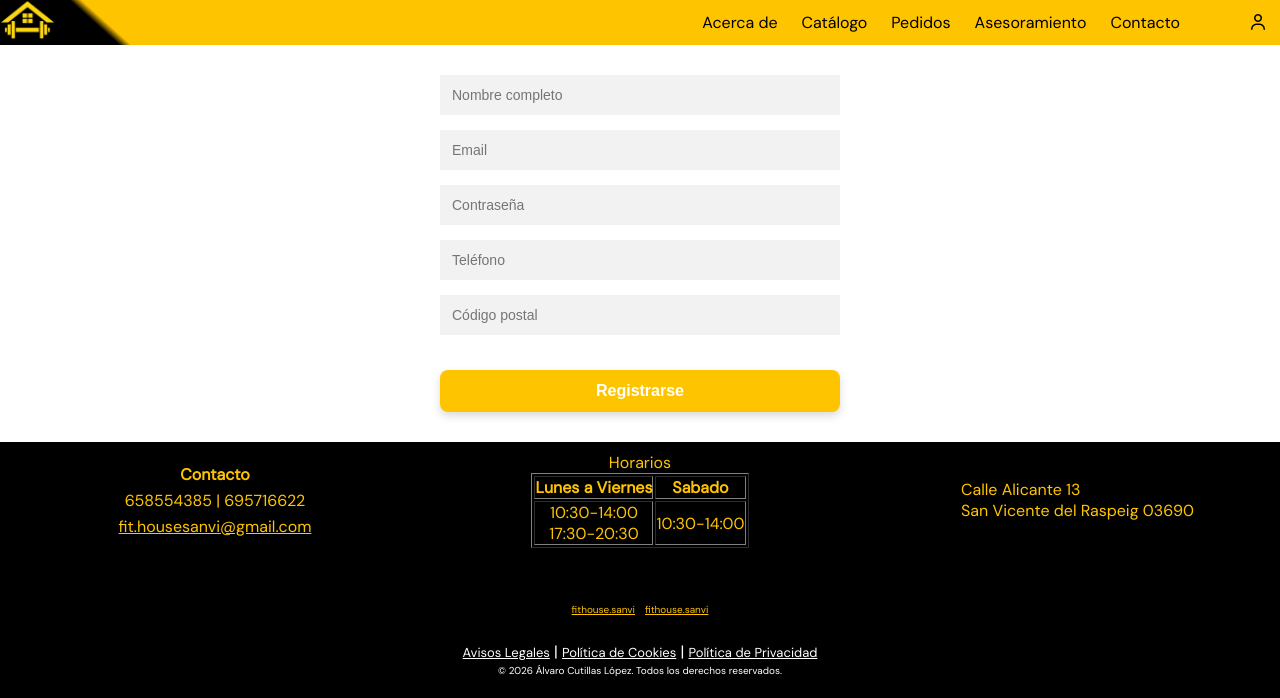
After one commit to alcutillas/Fithouse, a PHP site: page /registrar.php in a window 1280 px wide. The commit adds this page. Shown: the top 698 px of the page. Run offline with PHP 8.4, Linux system fonts and the light colour scheme; a stand-in replaces the project's code that opens the database connection; some web fonts are replaced.

Commit message:
faltaban

```diff
--- /dev/null
+++ b/registrar.php
@@ -0,0 +1,21 @@
+<?php
+$css = "registro";
+require_once("templates/header.php");
+?>
+<main>
+    <div class="form">
+      <form method="post" action="registro.php">
+        <input type="email" placeholder="Nombre completo" name="nombre" required>
+        <input type="email" placeholder="Email" name="email" required>
+        <input type="password" name="password" placeholder="Contraseña" required>
+        <input type="email" placeholder="Teléfono" name="telefono" required>
+        <input type="email" placeholder="Código postal" name="codigopostal" required>
+        <button type="submit">Registrarse</button>
+      </form>
+    </div>
+
+  </div>
+</main>
+<?php
+require_once("templates/footer.php");
+?>
--- a/static/css/stylo.css
+++ b/static/css/stylo.css
@@ -64,6 +64,9 @@ header li{
     background-color: rgba(255, 196, 0, 0.507);
     text-align: center;
 
+}
+.submenu2 {
+    left: -77px;
 }
 
 .desplegable:hover .submenu {
--- a/templates/header.php
+++ b/templates/header.php
@@ -52,7 +52,13 @@
         </li>
         <li><a href="contacto.php">Contacto</a></li>
         <li><a><i class="fa-solid fa-cart-shopping"></i></a></li>
-        <li><a><i class="fa-regular fa-user"></i></a></li>
+        <li class="desplegable"><a><i class="fa-regular fa-user"></i></a>
+            <ul class="submenu submenu2">
+                <li><a href="iniciarsesion.php">Iniciar Sesión</a></li>
+                <li><a href="registrar.php">Registrarse</a></li>
+            </ul>
+        </li>
+
         </ul>
 
     </header>
```
Also changed, not shown: conexion.php (added, +12 -0 lines), iniciarsesion.php (added, +44 -0 lines), registro.php (deleted, +0 -20 lines), 1 other file.
